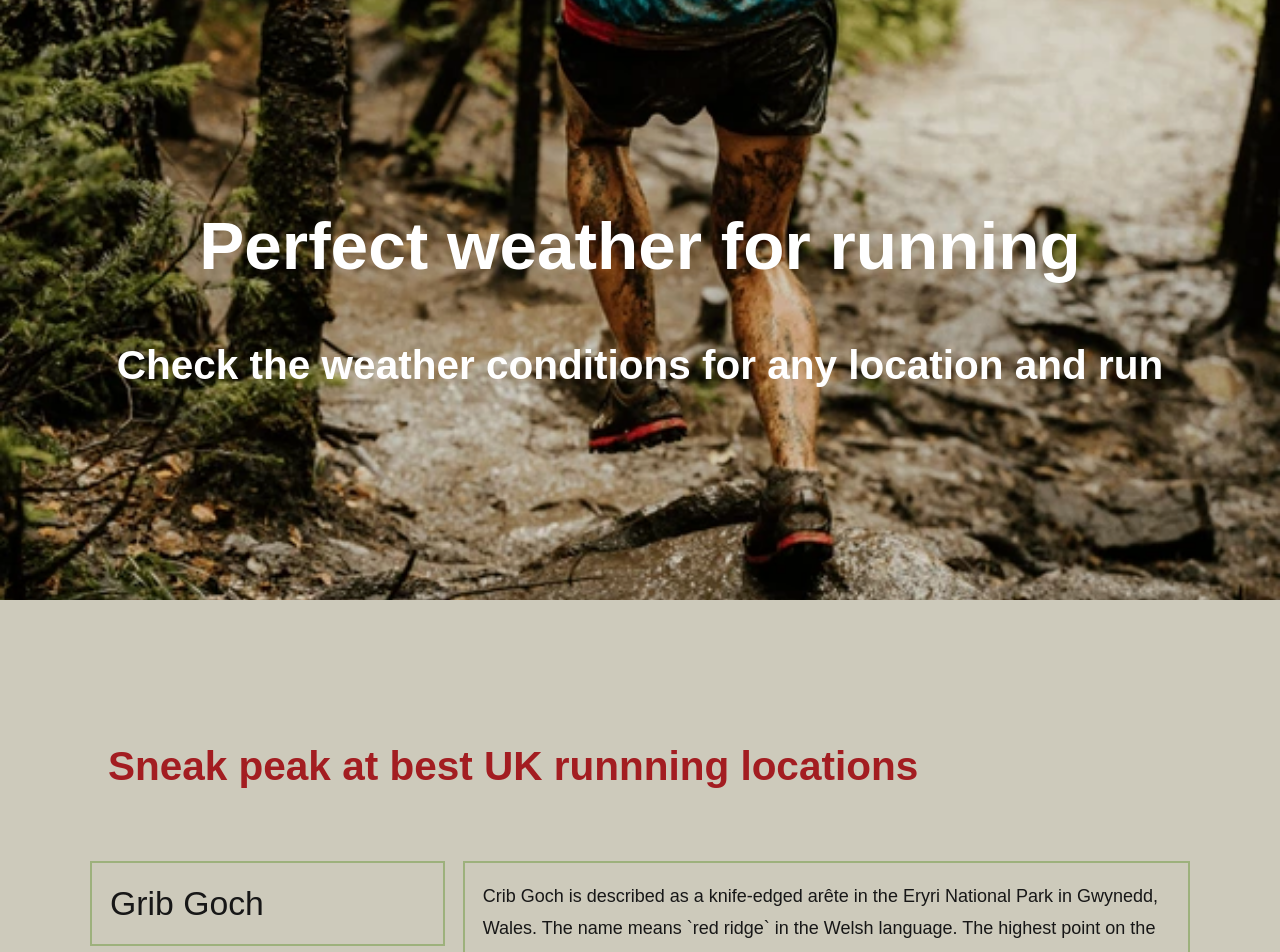
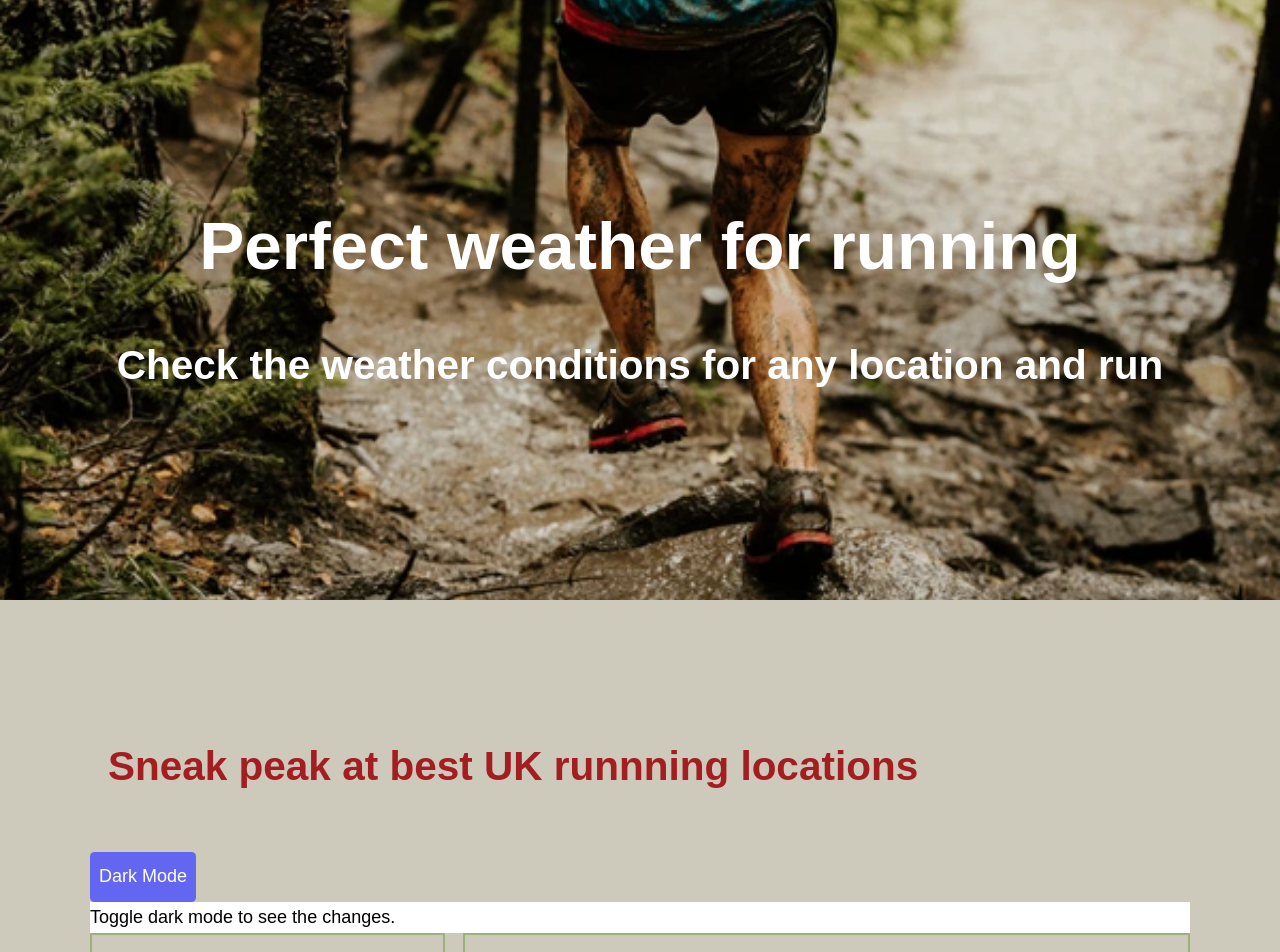
Before and after one commit to magdalenajadach/weather, a Next.js app: page / in a window 1280 px wide. Shown: the top 952 px of the page. Built offline with nearby package versions, Linux system fonts and the light colour scheme.

Commit message:
Basic setup for the dark mode

```diff
--- a/src/components/Location/Location.tsx
+++ b/src/components/Location/Location.tsx
@@ -1,5 +1,7 @@
 // import { locations } from './../../app/config/locations.js'
+"use client"
 import Image from "next/image"
+import { useState } from 'react';
 
 export default function Location() {
   // const listItems = locations.map(location =>
@@ -10,9 +12,24 @@ export default function Location() {
   //   </li>
   // );
   // return <ul>{listItems}</ul>;
+  const [isDarkMode, setIsDarkMode] = useState(false);
+
+  const toggleDarkMode = () => {
+    document.documentElement.classList.toggle('dark');
+    setIsDarkMode(!isDarkMode);
+  };
   return (
     <div className="w-full items-center min-h-screen">
-      <h2 className="text-4xl text-bright-pink font-semibold p-4 mb-12">Sneak peak at best UK runnning locations</h2>
+      <h2 className="text-4xl text-bright-pink font-semibold p-4 md:mb-10">Sneak peak at best UK runnning locations</h2>
+      <button
+        onClick={toggleDarkMode}
+        className="p-2 bg-indigo-500 text-white rounded"
+      >
+        {isDarkMode ? 'Light Mode' : 'Dark Mode'}
+      </button>
+      <div className="bg-white dark:bg-gray-900 text-black dark:text-white">
+        <p>Toggle dark mode to see the changes.</p>
+      </div>
       <div className="md:grid grid-cols-3 grid-rows-3 gap-4">
         <div className="text-3xl md:border-olivine place-content-center items-center p-4">Grib Goch</div>
         <div className="col-span-2 row-span-2 md:border-olivine p-4">
--- a/tailwind.config.ts
+++ b/tailwind.config.ts
@@ -6,6 +6,7 @@ const config: Config = {
     "./src/components/**/*.{js,ts,jsx,tsx,mdx}",
     "./src/app/**/*.{js,ts,jsx,tsx,mdx}",
   ],
+  darkMode: 'selector',
   theme: {
     extend: {
       colors: {
```
